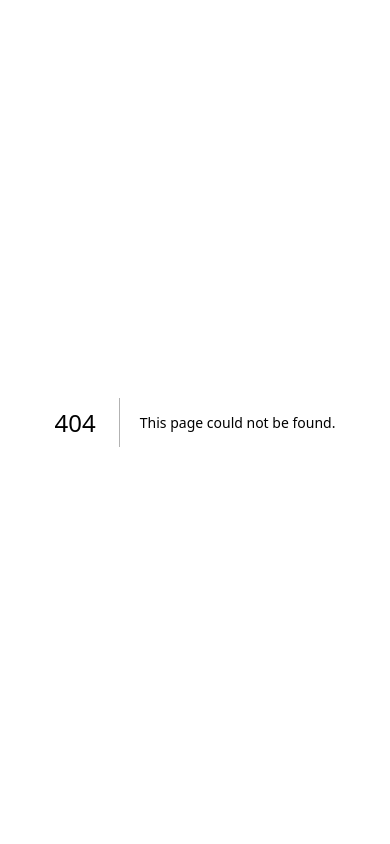
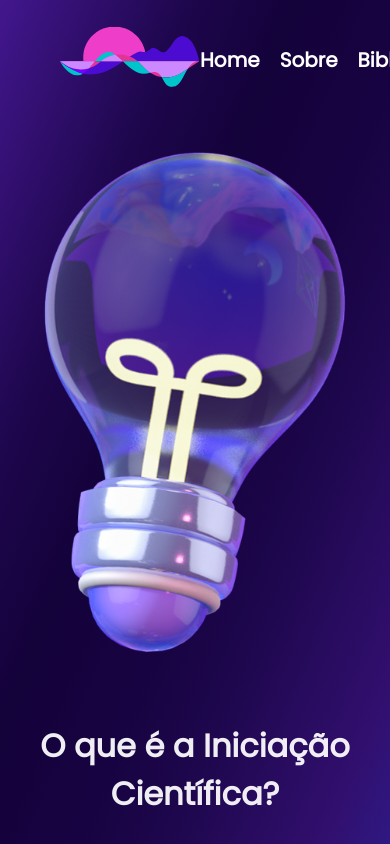
Before and after one commit to VITOR-KURTH/SiteIC-TypeScript, a Next.js app: page /About in a window 390 px wide. Before the commit this address had no page. Built offline with nearby package versions, Linux system fonts and the light colour scheme.

Commit message:
Footer + About

```diff
--- /dev/null
+++ b/src/Components/footer/footer.module.css
@@ -0,0 +1,18 @@
+@import url('https://fonts.googleapis.com/css2?family=Poppins:wght@300;400&display=swap');
+
+.container {
+  height: 80px;
+  display: flex;
+  align-items: center;
+  justify-content: center;
+  align-content: center;
+  font-family: 'Poppins';
+  color: rgba(255, 255, 255, 0.63);
+}
+
+@media screen and (max-width: 800px) {
+  .container {
+    font-size: 10px;
+    text-align: center;
+}
+}
--- a/src/Components/navbar/Links.tsx
+++ b/src/Components/navbar/Links.tsx
@@ -1,7 +1,8 @@
 export const links = [
   { id: 1, title: 'Home', url: '/' },
-  { id: 2, title: 'Sobre', url: '/about' },
+  { id: 2, title: 'Sobre', url: '/About' },
   { id: 3, title: 'Biblioteca', url: '/library' },
   { id: 4, title: 'Calculadora', url: '/calculator' },
-  { id: 5, title: 'Contato', url: '/contact' },
+  { id: 5, title: 'Inteligência Artificial', url: '/AI' },
+  { id: 6, title: 'Contato', url: '/contact' },
 ];
--- a/src/Components/navbar/Navbar.tsx
+++ b/src/Components/navbar/Navbar.tsx
@@ -5,24 +5,24 @@ import styles from './Navbar.module.css';
 import AccountCircleIcon from '@mui/icons-material/AccountCircle';
 import { links } from './Links';
 
-
 const Navbar: React.FC = () => {
   return (
     <nav className={styles.container}>
 
       <div className={styles['navbar-left']}>
-        <Link href="/" className={styles['navbar-logo']}>
-          <Image src="/logo.svg" alt="Logo" width={140} height={140} />
+        <Link href="/" legacyBehavior>
+          <a className={styles['navbar-logo']}>
+            <Image src="/logo.svg" alt="Logo" width={140} height={140} />
+          </a>
         </Link>
       </div>
-
 
       <div className={styles['navbar-right']}>
         <ul className={styles['navbar-links']}>
           {links.map((link) => (
             <li key={link.id}>
-              <Link href={link.url}>
-                {link.title}
+              <Link href={link.url} legacyBehavior>
+                <a>{link.title}</a>
               </Link>
             </li>
           ))}
--- /dev/null
+++ b/src/app/About/page.module.css
@@ -0,0 +1,185 @@
+@import url('https://fonts.googleapis.com/css2?family=Poppins:wght@300;400&display=swap');
+
+.container1 {
+  display: flex;
+  align-items: center;
+  gap: 100px;
+  padding: 20px;
+}
+
+.container2 {
+  display: grid;
+  grid-template-columns: repeat(2, 1fr);
+  align-items: start;
+  margin-bottom: 10%;
+  gap: 100px;
+  padding: 20px;
+
+}
+
+.containerImg{
+  display: flex;
+  justify-content: center;
+  align-items: center;
+
+  padding: auto;
+}
+
+.item1 {
+  flex: 1;
+  display: flex;
+  flex-direction: column;
+  gap: 44px;
+  margin-bottom: 10%;
+}
+
+.item2 {
+  flex: 1;
+  margin-bottom: 20%;
+  display: flex;
+  flex-direction: column;
+  gap: 44px;
+  height: 250px;
+  justify-content: center;
+  align-items: center;
+  padding: 50px 40px;
+  border-radius: 5px;
+  background: rgba(41, 22, 99, 0.50);
+}
+
+.item2 h1,
+.item2 p {
+  text-align: left;
+}
+
+.title {
+  color: #ffffffee;
+  font-size: 72px;
+  text-align: right;
+  font-family: 'Poppins';
+
+}
+
+.desc {
+  font-size: 20px;
+  font-family: 'Poppins';
+  color: #D8CBFF;
+  text-align: right;
+  font-weight: 100;
+  font-weight: 500;
+  list-style-type: none;
+}
+
+.item3 ul {
+  margin-top: 15px;
+}
+
+.button:hover {
+  background-color: #e4339794;
+}
+
+.arrow {
+  margin-left: 20px;
+}
+
+.img {
+  max-width: 100%;
+  object-fit: cover;
+}
+
+
+@media screen and (max-width: 800px) {
+
+  .container1 {
+    display: flex;
+    flex-direction: column;
+    align-items: flex-start;
+    gap: 15px;
+    padding: 2rem 0rem;
+  }
+
+  .container2 {
+    display: flex;
+    flex-direction: column;
+    align-items: flex-start;
+    gap: 15px;
+    margin-top: 1rem;
+  }
+
+  .container2.title {
+    display: flex;
+    text-align: center;
+  }
+
+  .title {
+    font-size: 2rem;
+    text-align: center;
+    color: #ffffffee;
+    margin-top: 1rem;
+    margin-bottom: 0.5rem;
+
+  }
+
+  .titleMain {
+    font-size: 3rem;
+    text-align: left;
+    margin-top: 1rem;
+
+  }
+
+  .item {
+    border-radius: 5px;
+    background: rgba(41, 22, 99, 0.50);
+    margin: 0.5rem 0rem;
+    padding: 15px 25px;
+    box-shadow: 5px 5px 5px #0000003f;
+
+  }
+
+  .desc {
+    padding-bottom: 1rem;
+    text-align: left;
+    font-size: 15px;
+  }
+
+  .descItem {
+    font-size: 15px;
+    padding-top: 0.5rem;
+    padding-bottom: 0.5rem;
+    font-family: 'Poppins';
+    color: #D8CBFF;
+    text-align: left;
+    font-weight: 100;
+    font-weight: 500;
+  }
+
+  .ul {
+    padding-bottom: 0.5rem;
+    text-align: left;
+    font-size: 20px;
+    font-family: 'Poppins';
+    color: #D8CBFF;
+    font-weight: 100;
+    font-weight: 500;
+    list-style-type: none;
+  }
+
+  /*
+  .imageContainer {
+    display: flex;
+    justify-content: center;
+    margin-top: 20px;
+  }
+
+  .imgLamp {
+    width: 140px;
+    height: 140px;
+    position: relative;
+    z-index: 1;
+  } */
+
+  .container2 {
+    display: flex;
+  }
+
+}
--- /dev/null
+++ b/src/app/About/page.tsx
@@ -0,0 +1,67 @@
+'use client';
+import '../../styles/Global.css';
+import React from 'react'
+import styles from "./page.module.css";
+import Image from 'next/image'
+import Navbar from '../../Components/navbar/Navbar';
+
+
+const About = () => {
+
+return(
+
+  <div className={styles.main}>
+      <Navbar />
+      <div className={styles.container1}>
+            <div className={styles.item1}>
+              <Image src="/lamp.svg" width={500} height={500} alt="cubos" className={styles.img} />
+            </div>
+            <div className={styles.item1}>
+              <h1 className={styles.title}>O que é a Iniciação Científica?</h1>
+              <p className={styles.desc}>
+                É um projeto organizado pela direção regional. São 10 grupos na
+                Escola SESI, 3 Grupos na regional Sudeste e 10 estudantes por
+                projeto.
+              </p>
+            </div>
+          </div>
+          <div className={styles.container2}>
+            <div className={styles.item2}>
+              <h1 className={styles.title}>Missão</h1>
+              <p className={styles.desc}>
+                Incentivar e desenvolver o protagonismo juvenil por meio da pesquisa
+                para promover uma cultura científica e tecnológica.
+              </p>
+            </div>
+            <div className={styles.item2}>
+              <h1 className={styles.title}>Valores</h1>
+              <p className={styles.desc}>
+                Posicionar nacionalmente a Escola SESI como formadora de excelência
+                em perspectivas científicas e tecnológicas em todas as áreas do
+                conhecimento.
+              </p>
+            </div>
+            <div className={styles.item3}>
+
+              <h1 className={styles.title}>Organização</h1>
+              <ul className={styles.desc}>
+                <li>5 grupos com 3 estudantes.</li>
+                <li>Auxílio de custo para os alunos.</li>
+                <li>Carga horária semanal.</li>
+                <li>Produção de artigo científico.</li>
+              </ul>
+            </div>
+            <div className={styles.containerImg}>
+            <Image src="/group.jpg" width={600} height={550} alt="grupo" className={styles.img} />
+            </div>
+          </div>
+
+        </div>
+
+)
+
+
+
+}
+
+export default About
--- a/src/app/page.tsx
+++ b/src/app/page.tsx
@@ -3,6 +3,7 @@ import '../styles/Global.css';
 import styles from '../CssModules/Home.module.css';
 import Navbar from '../Components/navbar/Navbar';
 import Image from 'next/image';
+import Footer from '../Components/footer/footer';
 
 
 function App(): JSX.Element {
@@ -24,6 +25,7 @@ function App(): JSX.Element {
         <Image src="/Rocket.svg" alt="foguete" width={500} height={500} className={styles.img} />
         </div>
       </div>
+      <Footer/>
     </div>
   );
 }
```
Also changed, not shown: package.json (+10 -1 lines), src/Components/footer/footer.tsx (added, +13 -0 lines), src/Components/scrollTop/scroll.tsx (added, +51 -0 lines), public/lamp.svg (added).
